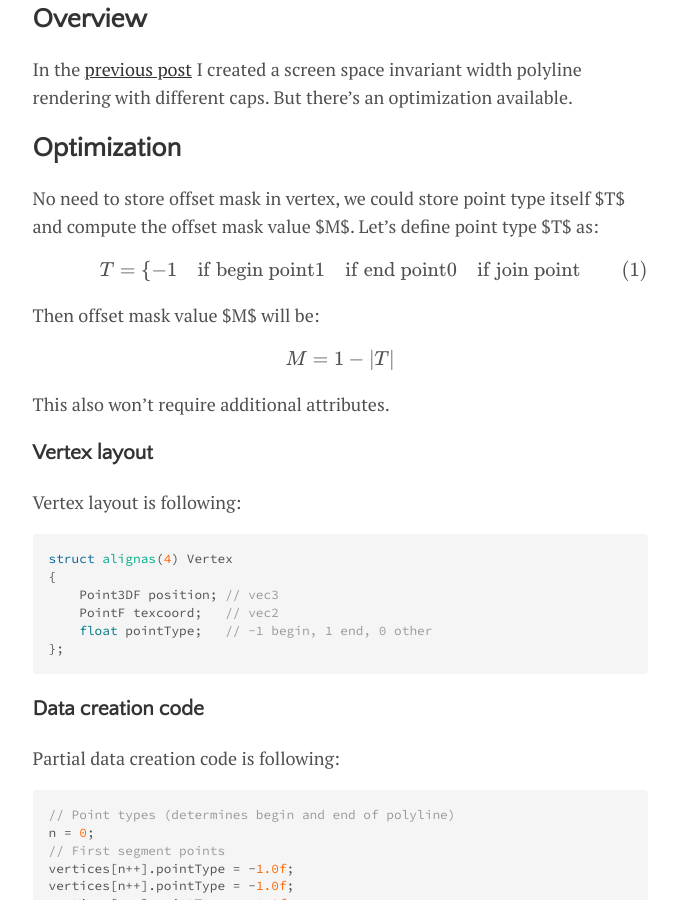
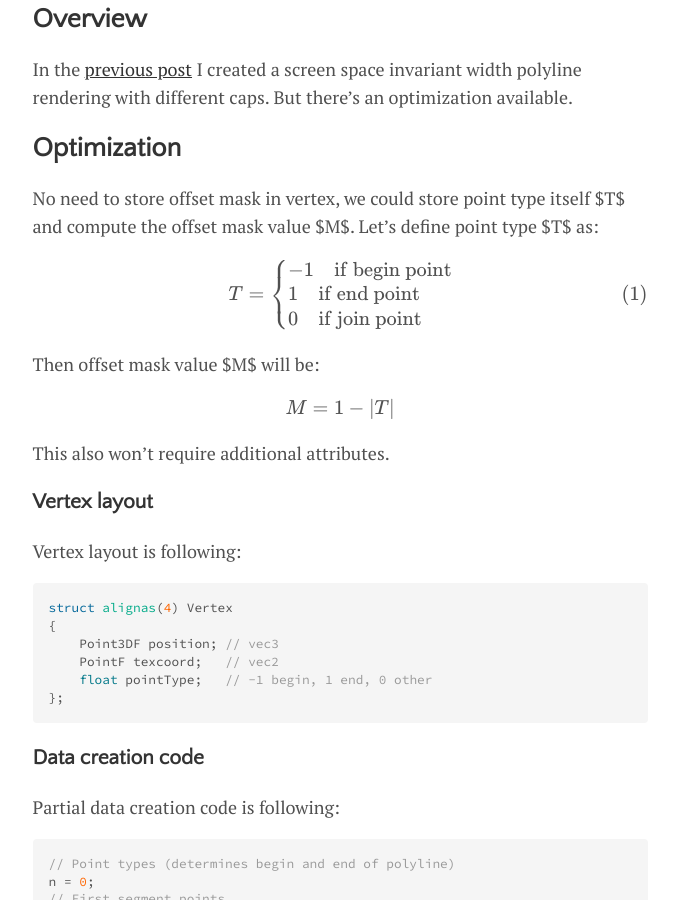
Before and after one commit to Shtille/blog, a Jekyll site: the page built from _posts/2025-06-18-polyline-rendering-3-2.md, in a window 1280 px wide and 900 px high, scrolled down 492 px. Shown: the whole window, without its empty margins (300-977 px from the left). Built offline with Jekyll 4.4.1, drawn with Linux system fonts in a browser that asks for light colours; formulas are drawn with MathJax 3.

```diff
--- a/_posts/2025-06-18-polyline-rendering-3-2.md
+++ b/_posts/2025-06-18-polyline-rendering-3-2.md
@@ -19,8 +19,8 @@ Let's define point type $T$ as:
 $$
 T =
 \begin{cases}
--1\quad\text{if begin point}
-1\quad\text{if end point}
+-1\quad\text{if begin point} \\
+1\quad\text{if end point} \\
 0\quad\text{if join point}
 \end{cases} \tag{1}\label{1}
 $$
```
